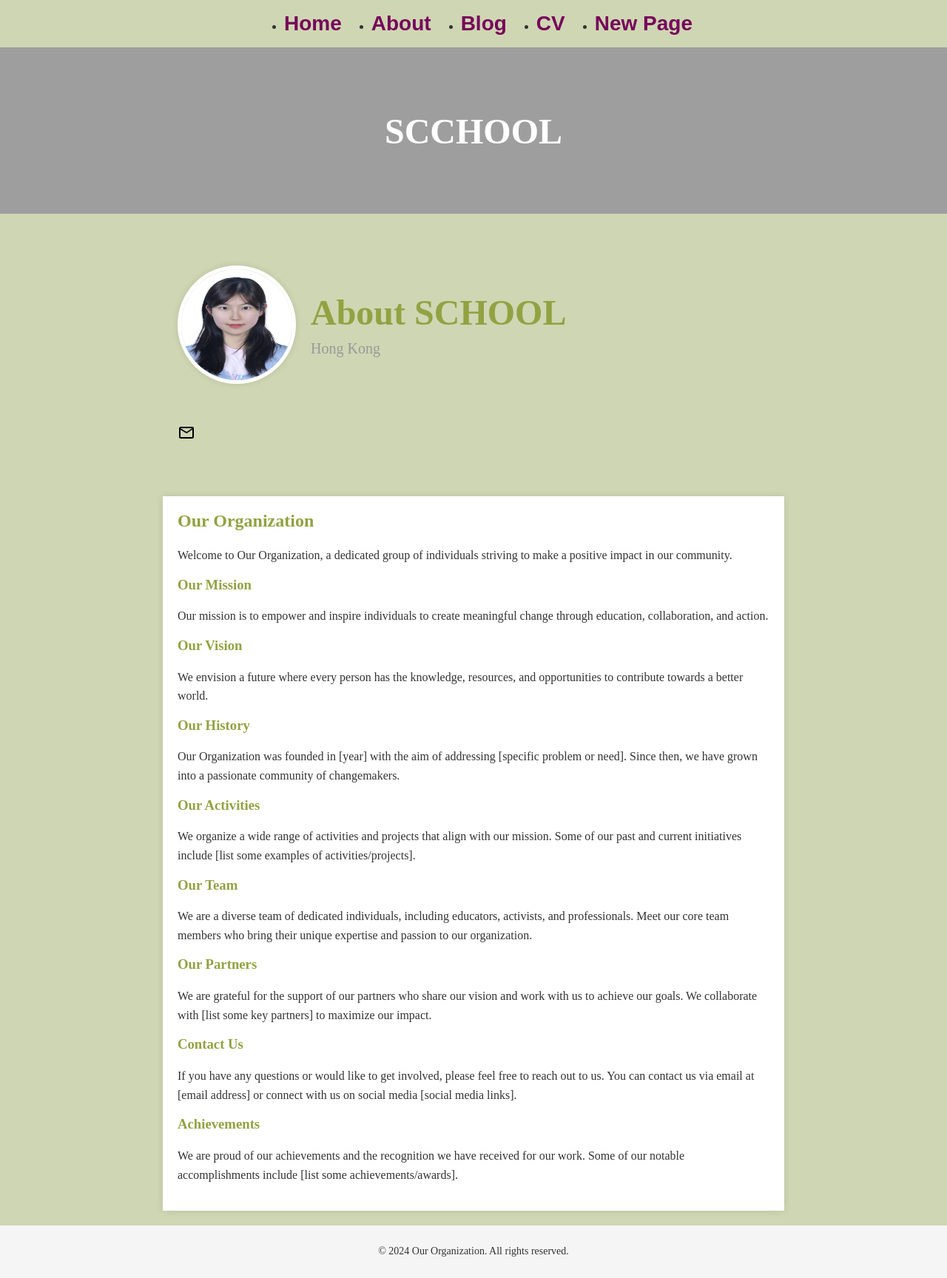
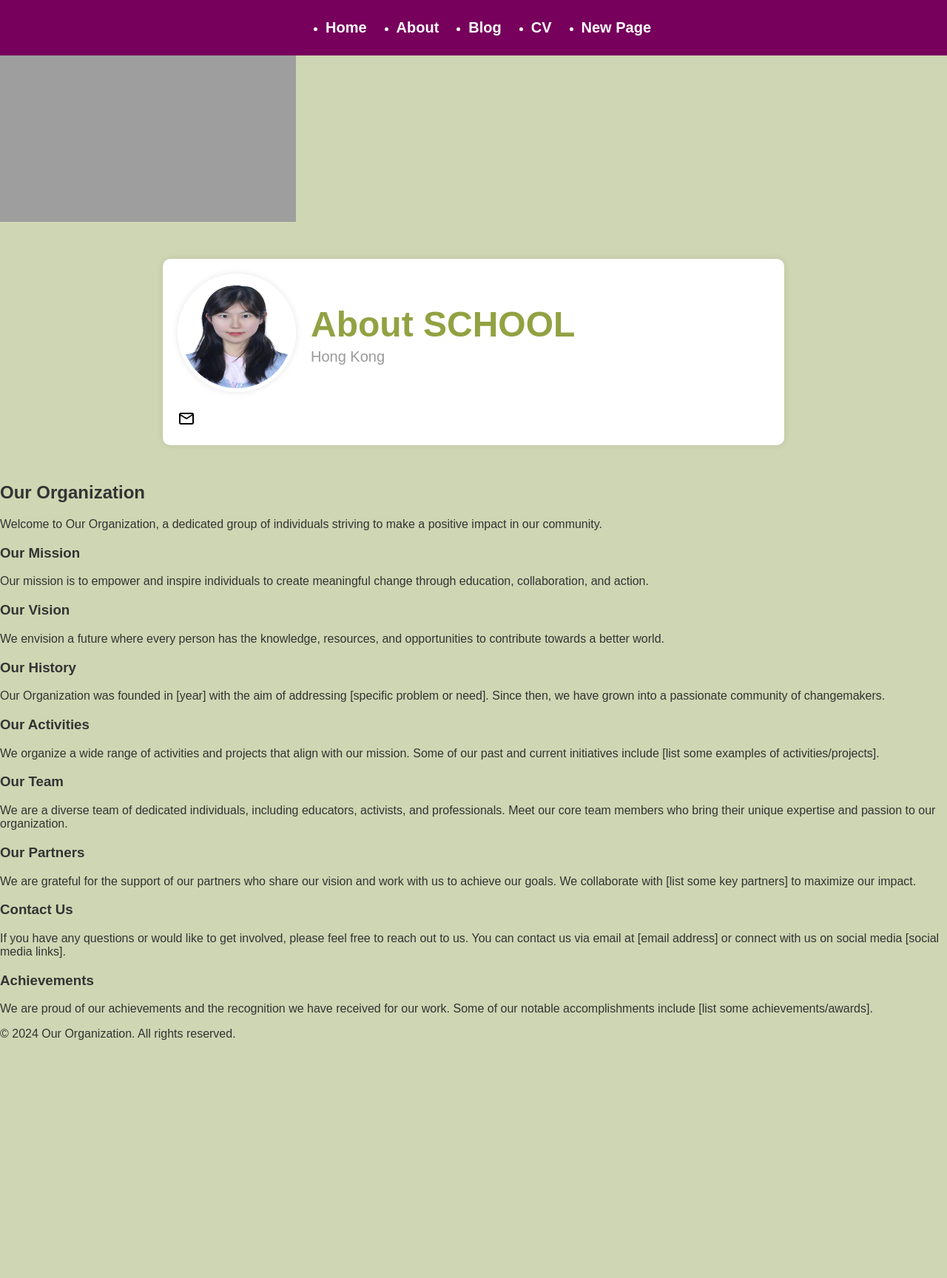
Before and after one commit to yuzuru1104/yuzuru1104.github.io, a Jekyll site: the page about.html, which Jekyll copies as it is, in a window 1280 px wide. Shown: the whole page at 74% size. Built offline with Jekyll 4.4.1, drawn with Linux system fonts in a browser that asks for light colours; some web fonts are replaced; after the commit the page ends 1423 px from its top, so only the background shows below that.

Commit message:
Update about.css

```diff
--- a/css/about.css
+++ b/css/about.css
@@ -1,9 +1,40 @@
-
 /* Global Styles */
 body {
-    background-color: #cfd6b3;
+    font-family: "Arial", sans-serif;
+    color: #333333;
     margin: 0;
     padding: 0;
+    background-color: #cfd6b3;
+}
+
+/* Header and Navigation Styles */
+header {
+    background-color: #76005b;
+    color: #fff;
+    padding: 10px 0;
+    font-family: 'Recursive', sans-serif;
+}
+
+nav ul {
+    display: flex;
+    justify-content: center;
+    font-family: 'Recursive', sans-serif;
+}
+
+nav ul li {
+    margin: 0 20px;
+}
+
+nav ul li a {
+    color: #fff;
+    text-decoration: none;
+    font-size: 20px;
+    font-weight: bold;
+    font-family: 'Recursive', sans-serif;
+}
+
+nav ul li a:hover {
+    color: #fe478d;
 }
 
 /* Container Styles */
@@ -12,7 +43,8 @@ body {
     margin: 50px auto;
     padding: 20px;
     border-radius: 10px;
-    box-shadow: none; /* 删除 box-shadow 属性 */
+    box-shadow: 0 0 10px rgba(0, 0, 0, 0.1);
+    background-color: #fff;
 }
 
 /* Profile Section Styles */
@@ -29,6 +61,10 @@ body {
     margin-right: 20px;
     border: 5px solid #fff;
     box-shadow: 0 0 10px rgba(0, 0, 0, 0.1);
+}
+
+.profile-info {
+    color: #333;
 }
 
 .profile h1 {
@@ -49,107 +85,4 @@ body {
     height: 25vh;
     overflow: hidden;
     position: relative;
-    background-image: url('plant pink.jpeg');
-    background-size: cover;
-    background-position: top center;
-}
-
-.image-text {
-    position: absolute;
-    top: 50%;
-    left: 50%;
-    transform: translate(-50%, -50%);
-    text-align: center;
-    padding: 20px;
-}
-
-.image-text h2 {
-    color: #fff;
-    font-size: 48px;
-    margin: 0;
-}
-
-/* Courses Section Styles */
-.courses {
-    margin-top: 50px;
-}
-
-.main-courses, .other-courses {
-    margin-bottom: 20px;
-}
-
-.main-courses p, .other-courses p {
-    font-size: 18px;
-    margin: 5px 0;
-}
-
- body {
-     font-family: "Gochi Hand", cursive;
-  font-weight: 400;
-  font-style: normal;
-      color: #333333;
-      margin: 0;
-      padding: 0;
-    }
-
-
-    h1 {
-      color: #ffffff;
-      font-size: 36px;
-      margin: 0;
-    }
-
-    section {
-      max-width: 800px;
-      margin: 20px auto;
-      padding: 20px;
-      background-color: #ffffff;
-      box-shadow: 0 0 10px rgba(0, 0, 0, 0.1);
-    }
-
-    h2, h3 {
-      color: #92a242;
-      margin-top: 0;
-    }
-
-    p {
-      line-height: 1.6;
-    }
-
-    footer {
-      background-color: #f5f5f5;
-      padding: 10px;
-      text-align: center;
-      font-size: 14px;
-    }
-  </style>
-
-    /* Style the header and navigation */
-header {
-    background-color: transparent; /* 设置导航栏背景色为透明 */
-    color: #fff; /* 设置文字颜色 */
-    padding: 10px 0; /* 设置上下内边距 */
-    font-family: 'Recursive', sans-serif;
-  }
-
-  nav ul {
-    display: flex; /* 设置导航栏横向显示 */
-    justify-content: center; /* 水平居中导航链接 */
-    font-family: 'Recursive', sans-serif;
-  }
-
-  nav ul li {
-    margin: 0 20px; /* 设置导航链接之间的水平间距 */
-  }
-
-  nav ul li a {
-    color: #76005b; /* 设置导航链接文字颜色 */
-    text-decoration: none; /* 移除链接下划线 */
-    font-size: 28px; /* 设置链接文字大小 */
-    font-weight: bold; /* 设置链接文字粗体 */
-    font-family: 'Recursive', sans-serif;
-  }
-
-  nav ul li a:hover {
-    color: #fe478d; /* 鼠标悬停时链接文字颜色 */
-  }
+    background-image: url('plant-pink.jpeg
```
